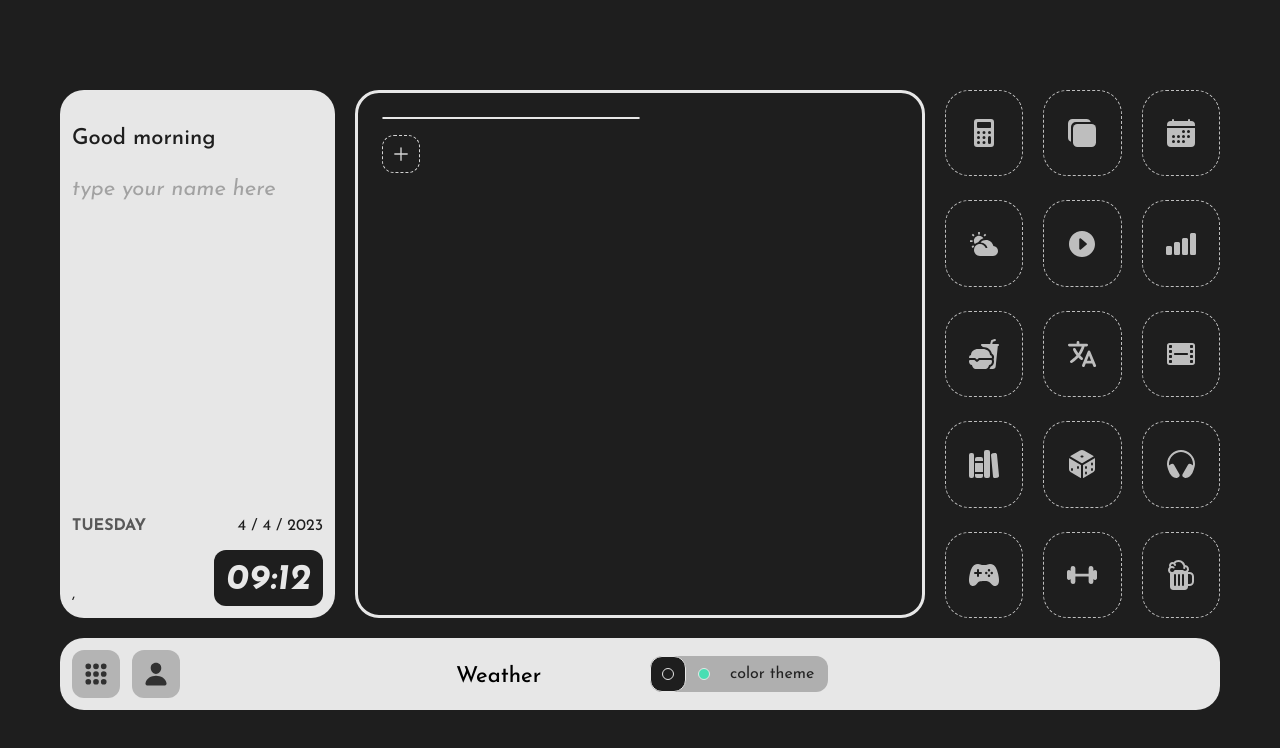
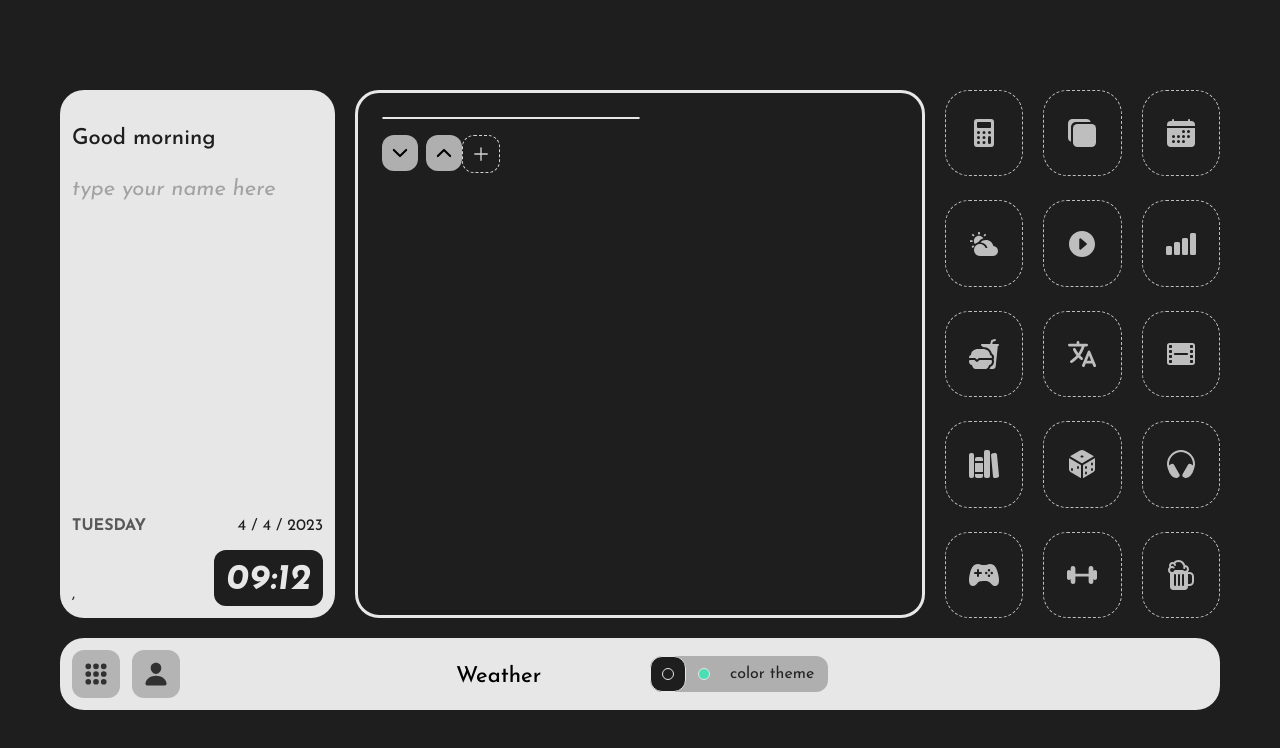
Before and after one commit to DagnaSchmidt/Dev-Dash-v2, a React (Create React App) app: page /notes in a window 1280 px wide. Shown: the top 748 px of the page. Built offline with nearby package versions, Linux system fonts and the light colour scheme; no server answers.

Commit message:
notes nav btns

```diff
--- a/src/Components/BottomBar.js
+++ b/src/Components/BottomBar.js
@@ -1,6 +1,6 @@
 import React, {useState} from 'react';
 import '../Styles/Components_Styles/BottomBar.css';
-import { IoApps, IoPerson, IoChevronBack, IoChevronForwardOutline } from "react-icons/io5";
+import { IoApps, IoPerson, IoChevronBack, IoChevronForward } from "react-icons/io5";
 import { connect } from "react-redux";
 import { CLOSE_WIDGET } from '../actions';
 import ColorThemeToggle from './ColorThemeToggle';
@@ -49,7 +49,7 @@ const BottomBar = ( { closeWidget, activeWidget } ) => {
         <div className='bottom-bar__navigation__btns'>
           {scroll === 'left' ?
             <button className='scroll-btn' onClick={() => scrollRight()}>
-              <IoChevronForwardOutline />
+              <IoChevronForward />
             </button>
           :
             <button className='scroll-btn' onClick={() => scrollLeft()}>
--- a/src/Components/Notes/Notes.js
+++ b/src/Components/Notes/Notes.js
@@ -1,6 +1,6 @@
 import React from 'react';
 import '../../Styles/Components_Styles/Notes/Notes.css';
-import { IoAdd } from "react-icons/io5";
+import { IoAdd, IoChevronUp, IoChevronDown } from "react-icons/io5";
 import { connect } from "react-redux";
 
 const Notes = ( {activeNote, allNotes} ) => {
@@ -12,7 +12,12 @@ const Notes = ( {activeNote, allNotes} ) => {
         </div>
         <div className='notes__left__nav'>
           <div className='notes__left__nav__scroll-btns'>
-
+            <button className='scroll-btn'>
+              <IoChevronDown />
+            </button>
+            <button className='scroll-btn'>
+              <IoChevronUp />
+            </button>
           </div>
           <button className='icon-36'>
             <IoAdd />
```
